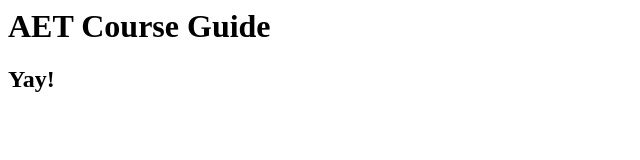
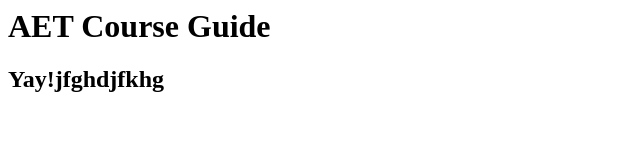
Before and after one commit to obunnag/AETWebsite, a plain HTML site: page index.html in a window 1280 px wide. Shown: the whole page, without its empty margins (0-640 px from the left). Drawn offline with Linux system fonts and the light colour scheme.

Commit message:
Update index.html
hi new text

```diff
--- a/index.html
+++ b/index.html
@@ -6,7 +6,7 @@
 
 <body>
     <h1>AET Course Guide</h1>
-    <h2>Yay!</h2>
+    <h2>Yay!jfghdjfkhg </h2>
 </body>
 
 </html>
```
